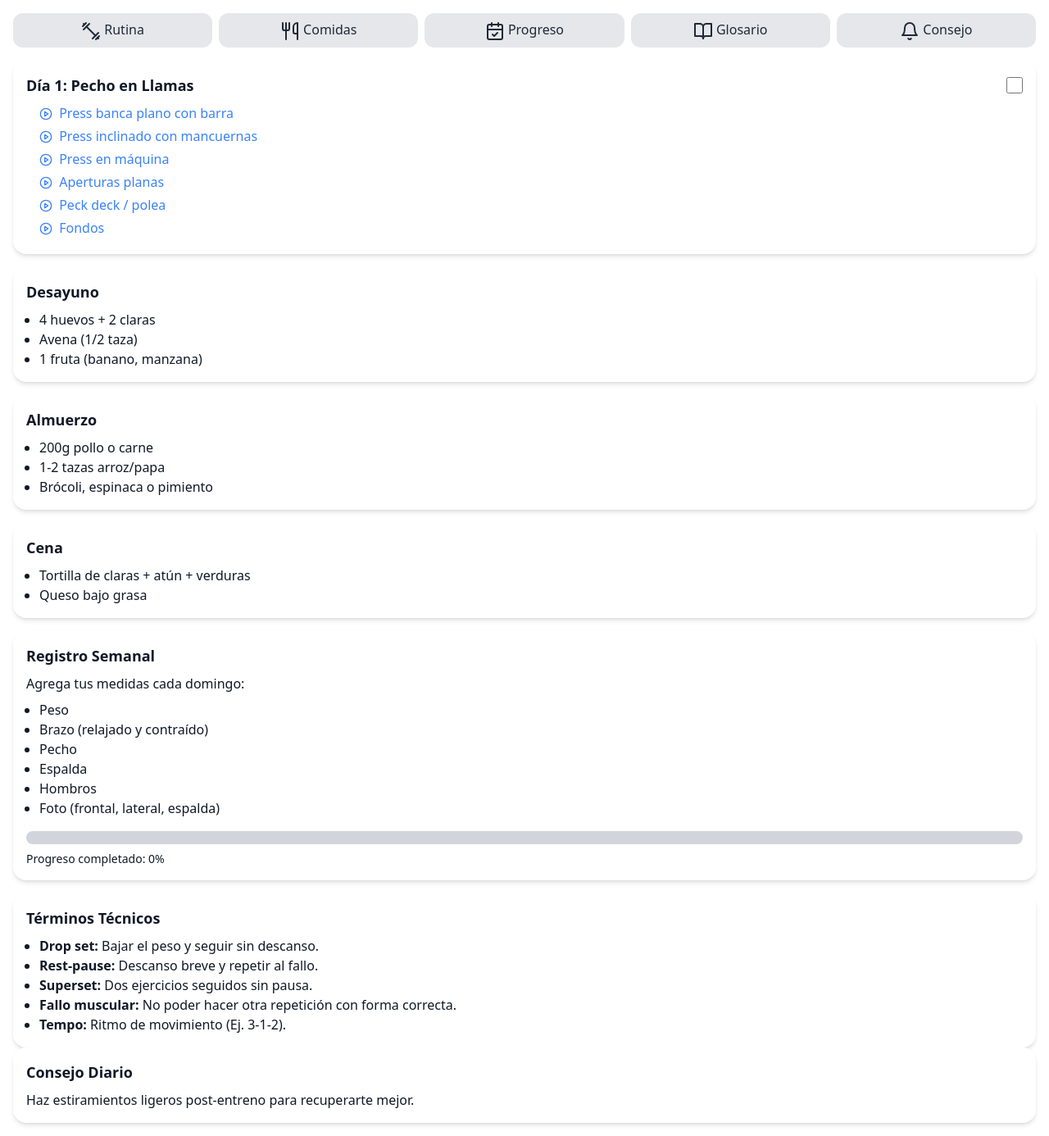
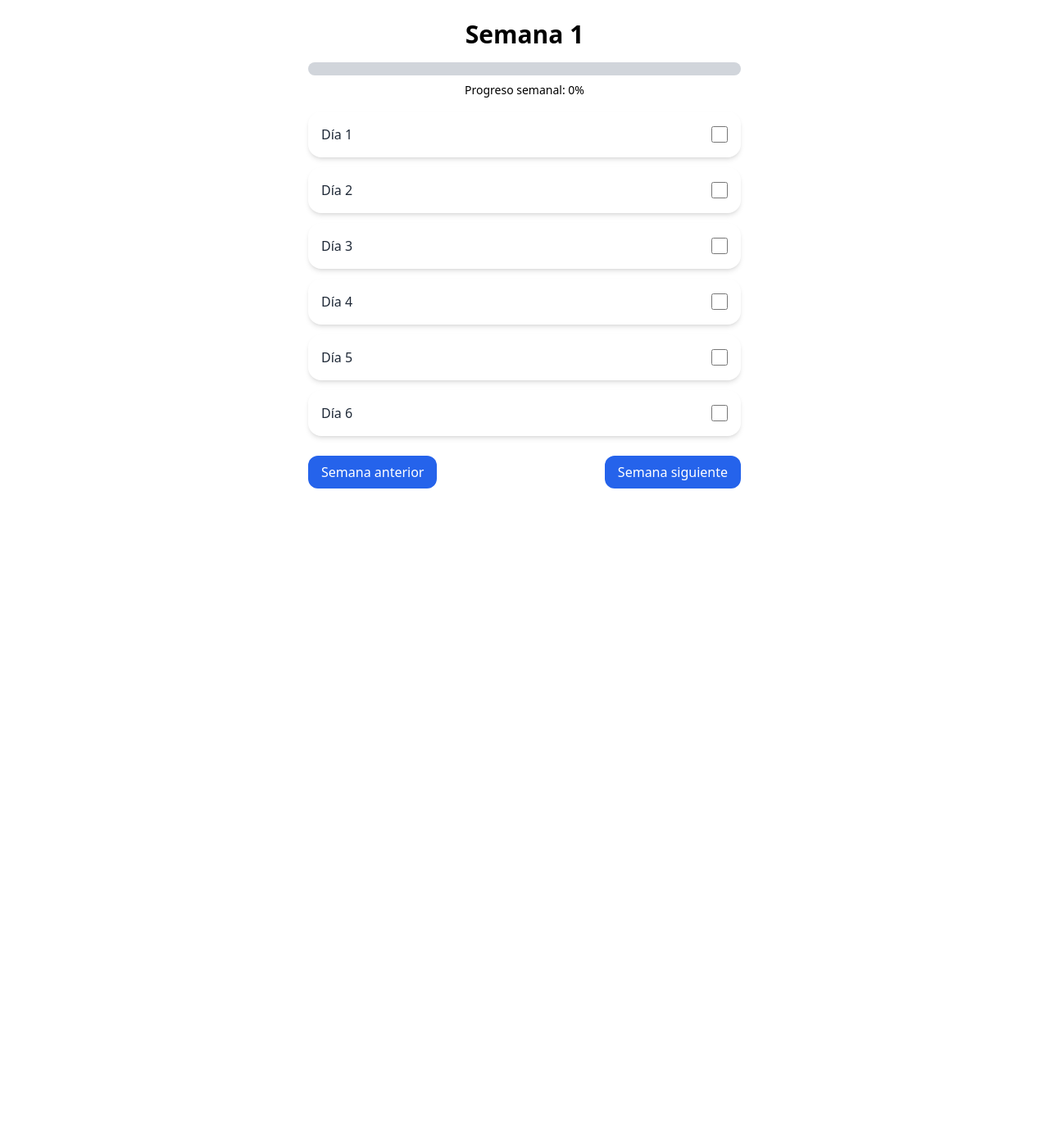
Before and after one commit to JuanAguilarDP99/app-rutina-bestia, a React (Vite) app: page / in a window 1280 px wide. Shown: the whole page at 82% size. After the commit the page ends 800 px from the top, so only its background shows below. Built offline with nearby package versions, Linux system fonts and the light colour scheme.

Commit message:
Update App.jsx

```diff
--- a/src/App.jsx
+++ b/src/App.jsx
@@ -1,171 +1,72 @@
-import { useState, useEffect } from "react";
+import React, { useState, useEffect } from "react";
 import { Card, CardContent } from "./components/ui/card";
+import { Checkbox } from "./components/ui/checkbox";
+import { Progress } from "./components/ui/progress";
 import { Button } from "./components/ui/button";
-import { Tabs, TabsList, TabsTrigger, TabsContent } from "./components/ui/tabs";
-import { Checkbox } from "./components/ui/checkbox";
-import { Bell, Dumbbell, Utensils, CalendarCheck, BookOpen, PlayCircle } from "lucide-react";
-import { Progress } from "./components/ui/progress";
 
-const workouts = [
-  {
-    day: "Día 1",
-    title: "Pecho en Llamas",
-    exercises: [
-      { name: "Press banca plano con barra", video: "https://www.youtube.com/watch?v=rT7DgCr-3pg" },
-      { name: "Press inclinado con mancuernas", video: "https://www.youtube.com/watch?v=8iPEnn-ltC8" },
-      { name: "Press en máquina", video: "https://www.youtube.com/watch?v=bNpeM4RNVUQ" },
-      { name: "Aperturas planas", video: "https://www.youtube.com/watch?v=eozdVDA78K0" },
-      { name: "Peck deck / polea", video: "https://www.youtube.com/watch?v=LsXRj89cWa0" },
-      { name: "Fondos", video: "https://www.youtube.com/watch?v=2z8JmcrW-As" }
-    ]
-  },
-];
+const TOTAL_WEEKS = 5;
+const DAYS_PER_WEEK = 6;
 
-const meals = [
-  {
-    title: "Desayuno",
-    items: ["4 huevos + 2 claras", "Avena (1/2 taza)", "1 fruta (banano, manzana)"]
-  },
-  {
-    title: "Almuerzo",
-    items: ["200g pollo o carne", "1-2 tazas arroz/papa", "Brócoli, espinaca o pimiento"]
-  },
-  {
-    title: "Cena",
-    items: ["Tortilla de claras + atún + verduras", "Queso bajo grasa"]
-  }
-];
-
-const dailyTips = [
-  "Enfócate en la forma, no en el peso.",
-  "Come dentro de los 30 minutos después de entrenar.",
-  "La constancia supera la motivación.",
-  "Dormir bien es igual de importante que entrenar.",
-  "Haz estiramientos ligeros post-entreno para recuperarte mejor."
-];
+const generateInitialProgress = () => {
+  const saved = localStorage.getItem("weeklyProgress");
+  return saved ? JSON.parse(saved) : Array(TOTAL_WEEKS).fill().map(() => Array(DAYS_PER_WEEK).fill(false));
+};
 
 export default function App() {
-  const [checkedDays, setCheckedDays] = useState([]);
-  const [progress, setProgress] = useState(0);
-  const [tipIndex, setTipIndex] = useState(0);
+  const [progress, setProgress] = useState(generateInitialProgress);
+  const [currentWeek, setCurrentWeek] = useState(0);
 
   useEffect(() => {
-    const interval = setInterval(() => {
-      const now = new Date();
-      const hour = now.getHours();
-      const minute = now.getMinutes();
-      if ((hour === 9 || hour === 13 || hour === 20) && minute === 0) {
-        alert("¡Hora de comer!");
-      }
-    }, 60000);
-    return () => clearInterval(interval);
-  }, []);
+    localStorage.setItem("weeklyProgress", JSON.stringify(progress));
+  }, [progress]);
 
-  useEffect(() => {
-    setProgress((checkedDays.length / workouts.length) * 100);
-    setTipIndex(Math.floor(Math.random() * dailyTips.length));
-  }, [checkedDays]);
+  const handleCheck = (dayIndex) => {
+    const updated = [...progress];
+    updated[currentWeek][dayIndex] = !updated[currentWeek][dayIndex];
+    setProgress(updated);
+  };
+
+  const weeklyCompletion = () => {
+    const completed = progress[currentWeek].filter(Boolean).length;
+    return Math.round((completed / DAYS_PER_WEEK) * 100);
+  };
 
   return (
-    <div className="p-4">
-      <Tabs defaultValue="rutina" className="w-full">
-        <TabsList className="grid grid-cols-5 gap-2 mb-4">
-          <TabsTrigger value="rutina"><Dumbbell className="inline mr-1" />Rutina</TabsTrigger>
-          <TabsTrigger value="alimentacion"><Utensils className="inline mr-1" />Comidas</TabsTrigger>
-          <TabsTrigger value="progreso"><CalendarCheck className="inline mr-1" />Progreso</TabsTrigger>
-          <TabsTrigger value="glosario"><BookOpen className="inline mr-1" />Glosario</TabsTrigger>
-          <TabsTrigger value="tip"><Bell className="inline mr-1" />Consejo</TabsTrigger>
-        </TabsList>
+    <div className="max-w-xl mx-auto p-6">
+      <h1 className="text-3xl font-bold mb-4 text-center">Semana {currentWeek + 1}</h1>
 
-        <TabsContent value="rutina">
-          {workouts.map((day, i) => (
-            <Card key={i} className="mb-4">
-              <CardContent className="bg-white text-gray-900 dark:bg-gray-800 dark:text-white">
-                <div className="flex justify-between items-center mb-2">
-                  <h2 className="text-lg font-semibold">{day.day}: {day.title}</h2>
-                  <Checkbox
-                    checked={checkedDays.includes(day.day)}
-                    onCheckedChange={() => {
-                      setCheckedDays((prev) =>
-                        prev.includes(day.day)
-                          ? prev.filter((d) => d !== day.day)
-                          : [...prev, day.day]
-                      );
-                    }}
-                  />
-                </div>
-                <ul className="list-disc ml-4">
-                  {day.exercises.map((ex, j) => (
-                    <li key={j} className="mb-1 flex items-center gap-2">
-                      <a href={ex.video} target="_blank" rel="noopener noreferrer" className="text-blue-500 hover:underline">
-                        <PlayCircle className="inline w-4 h-4 mr-1" /> {ex.name}
-                      </a>
-                    </li>
-                  ))}
-                </ul>
-              </CardContent>
-            </Card>
-          ))}
-        </TabsContent>
+      <div className="mb-4">
+        <Progress value={weeklyCompletion()} />
+        <p className="text-center text-sm mt-2">Progreso semanal: {weeklyCompletion()}%</p>
+      </div>
 
-        <TabsContent value="alimentacion">
-          {meals.map((meal, i) => (
-            <Card key={i} className="mb-4">
-              <CardContent className="bg-white text-gray-900 dark:bg-gray-800 dark:text-white">
-                <h2 className="text-lg font-semibold mb-2">{meal.title}</h2>
-                <ul className="list-disc ml-4">
-                  {meal.items.map((item, j) => <li key={j}>{item}</li>)}
-                </ul>
-              </CardContent>
-            </Card>
-          ))}
-        </TabsContent>
-
-        <TabsContent value="progreso">
-          <Card className="mb-4">
-            <CardContent className="bg-white text-gray-900 dark:bg-gray-800 dark:text-white">
-              <h2 className="text-lg font-semibold mb-2">Registro Semanal</h2>
-              <p>Agrega tus medidas cada domingo:</p>
-              <ul className="list-disc ml-4 mt-2">
-                <li>Peso</li>
-                <li>Brazo (relajado y contraído)</li>
-                <li>Pecho</li>
-                <li>Espalda</li>
-                <li>Hombros</li>
-                <li>Foto (frontal, lateral, espalda)</li>
-              </ul>
-              <div className="mt-4">
-                <Progress value={progress} />
-                <p className="text-sm mt-2">Progreso completado: {Math.round(progress)}%</p>
-              </div>
+      <div className="space-y-3">
+        {progress[currentWeek].map((checked, i) => (
+          <Card key={i}>
+            <CardContent className="flex items-center justify-between">
+              <span>Día {i + 1}</span>
+              <Checkbox checked={checked} onCheckedChange={() => handleCheck(i)} />
             </CardContent>
           </Card>
-        </TabsContent>
+        ))}
+      </div>
 
-        <TabsContent value="glosario">
-          <Card>
-            <CardContent className="bg-white text-gray-900 dark:bg-gray-800 dark:text-white">
-              <h2 className="text-lg font-semibold mb-2">Términos Técnicos</h2>
-              <ul className="list-disc ml-4">
-                <li><strong>Drop set:</strong> Bajar el peso y seguir sin descanso.</li>
-                <li><strong>Rest-pause:</strong> Descanso breve y repetir al fallo.</li>
-                <li><strong>Superset:</strong> Dos ejercicios seguidos sin pausa.</li>
-                <li><strong>Fallo muscular:</strong> No poder hacer otra repetición con forma correcta.</li>
-                <li><strong>Tempo:</strong> Ritmo de movimiento (Ej. 3-1-2).</li>
-              </ul>
-            </CardContent>
-          </Card>
-        </TabsContent>
-
-        <TabsContent value="tip">
-          <Card>
-            <CardContent className="bg-white text-gray-900 dark:bg-gray-800 dark:text-white">
-              <h2 className="text-lg font-semibold mb-2">Consejo Diario</h2>
-              <p>{dailyTips[tipIndex]}</p>
-            </CardContent>
-          </Card>
-        </TabsContent>
-      </Tabs>
+      <div className="flex justify-between mt-6">
+        <Button
+          onClick={() => setCurrentWeek((prev) => Math.max(prev - 1, 0))}
+          className="disabled:opacity-50"
+          disabled={currentWeek === 0}
+        >
+          Semana anterior
+        </Button>
+        <Button
+          onClick={() => setCurrentWeek((prev) => Math.min(prev + 1, TOTAL_WEEKS - 1))}
+          className="disabled:opacity-50"
+          disabled={currentWeek === TOTAL_WEEKS - 1}
+        >
+          Semana siguiente
+        </Button>
+      </div>
     </div>
   );
 }
```
